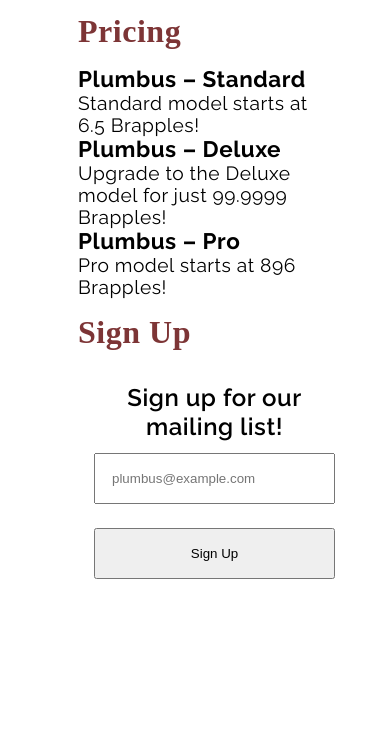
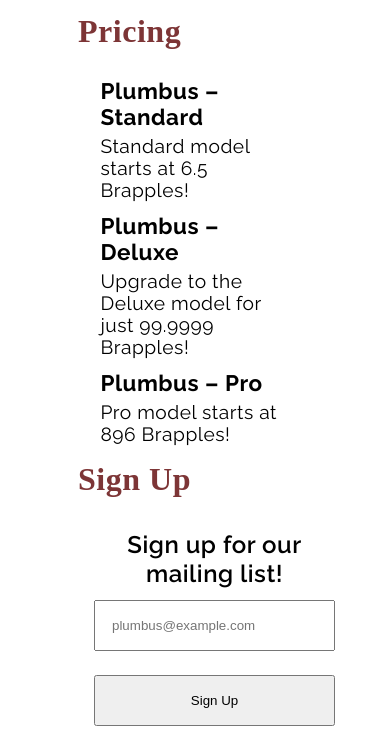
Before and after one commit to elliotvhill/fcc-web-des-product-page, a plain HTML site: page index.html in a window 390 px wide. Shown: the part 1965-2719 px from the top of the page. Before the commit the page ends 2572 px from the top, so only its background shows below. Drawn offline with Linux system fonts and the light colour scheme; a web font is replaced by a local one.

Commit message:
addtl media query for med screens, product models pricing layout styling

```diff
--- a/styles.css
+++ b/styles.css
@@ -198,6 +198,29 @@ form input {
     max-width: 300px;
 }
 
+.product-models {
+    display: inline-flex;
+    justify-content: space-evenly;
+    align-items: flex-start;
+    flex-wrap: nowrap;
+    margin: 0 0.75rem;
+    padding: 0 0.65rem;
+}
+
+#product-model1,
+#product-model2,
+#product-model3 {
+    width: 30%;
+}
+
+h3.product-model {
+    margin-top: 0.75rem;
+}
+
+.model-description {
+    margin-top: 0.3rem;
+}
+
 /* TODO: animate using @keyframes slideshow {} ? */
 
 @media only screen and (max-width: 600px) {
@@ -250,3 +273,17 @@ form input {
         font-size: 1.5rem;
     }
 }
+
+@media only screen and (max-width: 1000px) {
+    .product-models {
+        display: flex;
+        flex-direction: column;
+        flex-wrap: unset;
+    }
+
+    #product-model1,
+    #product-model2,
+    #product-model3 {
+        width: 100%;
+    }
+}
```
